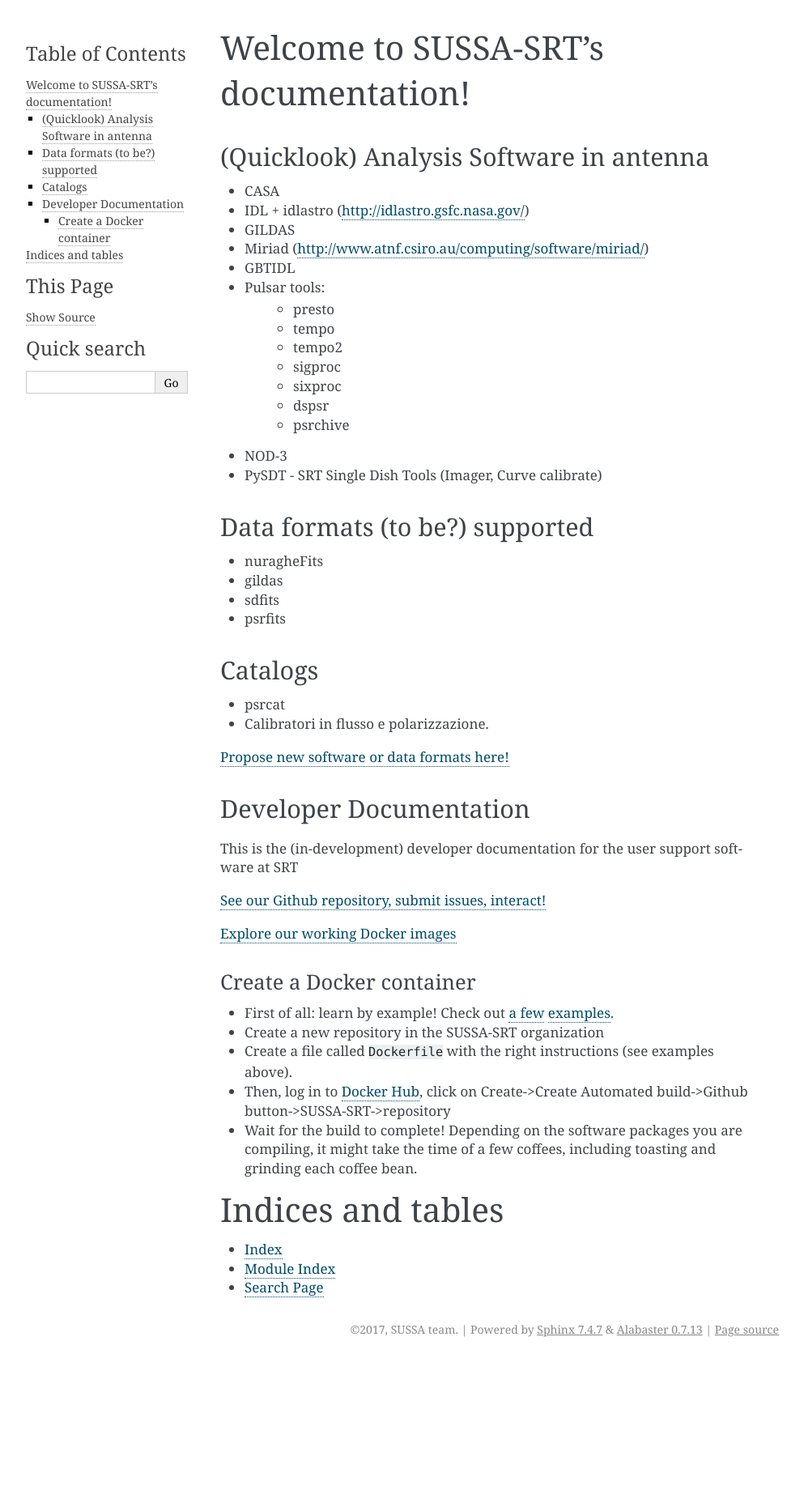
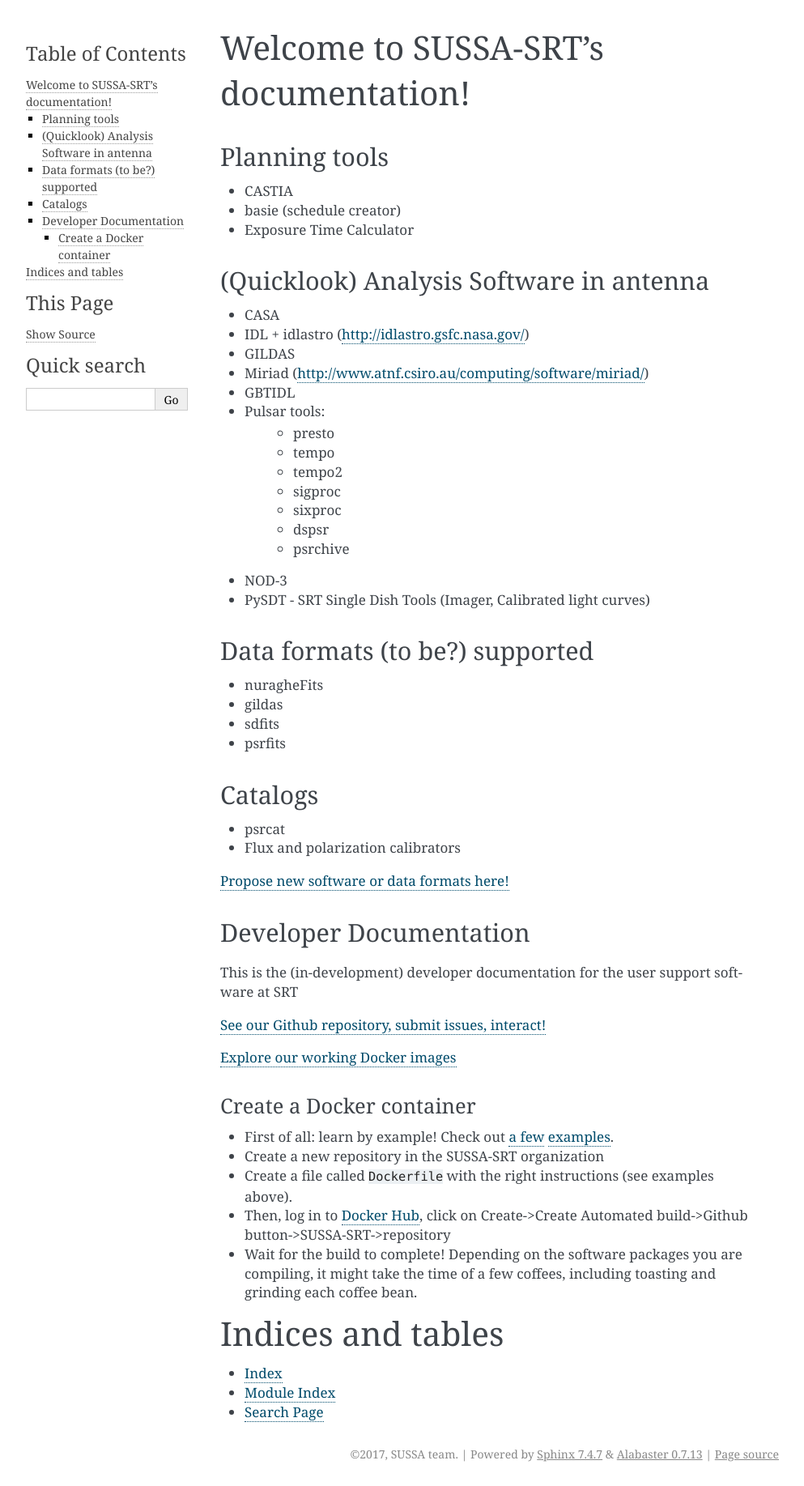
Before and after one commit to SUSSA-SRT/sussa-srt, a Sphinx documentation site: the page built from docs/source/index.rst, in a window 1280 px wide. Shown: the whole page at 81% size, without its empty margins (148-1141 px from the left). Built offline with Sphinx 7.4.7, drawn with Linux system fonts in a browser that asks for light colours; before the commit the page ends 1681 px from its top, so only the background shows below that.

Commit message:
Addition of planning tools

```diff
--- a/docs/source/index.rst
+++ b/docs/source/index.rst
@@ -5,6 +5,12 @@
 
 Welcome to SUSSA-SRT's documentation!
 =====================================
+Planning tools
+--------------
++ CASTIA
++ basie (schedule creator)
++ Exposure Time Calculator
+
 (Quicklook) Analysis Software in antenna
 ----------------------------------------
 + CASA
@@ -21,7 +27,7 @@
     - dspsr
     - psrchive
 + NOD-3
-+ PySDT - SRT Single Dish Tools (Imager, Curve calibrate)
++ PySDT - SRT Single Dish Tools (Imager, Calibrated light curves)
 
 Data formats (to be?) supported
 -------------------------------
@@ -33,7 +39,7 @@
 Catalogs
 --------
 + psrcat
-+ Calibratori in flusso e polarizzazione.
++ Flux and polarization calibrators
 
 
 `Propose new software or data formats here! <https://goo.gl/forms/FPtCJnO3acdGksBA2>`__
```
